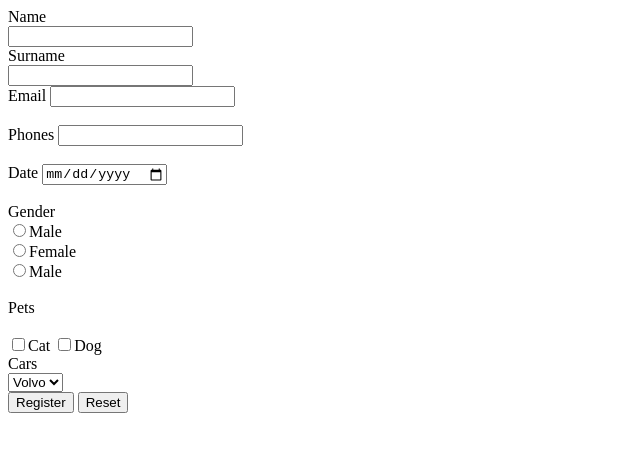
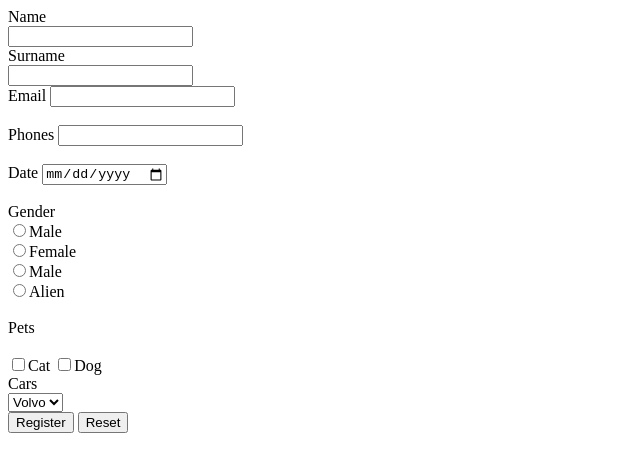
Before and after one commit to ati44/newJs, a plain HTML site: page index.html in a window 1280 px wide. Shown: the whole page, without its empty margins (0-640 px from the left). Drawn offline with Linux system fonts and the light colour scheme.

Commit message:
third commit

```diff
--- a/index.html
+++ b/index.html
@@ -32,6 +32,7 @@
 <input type="radio"name="gender" value="Male">Male <br>
 <input type="radio"name="gender" value="Female">Female<br>
 <input type="radio"name="gender" value="Other">Male <br>
+<input type="radio"name="gender" value="Alien">Alien <br>
 </label><br>
 <label for="pets">Pets</label><br>
 <input type="checkbox" name="cat">Cat
```
